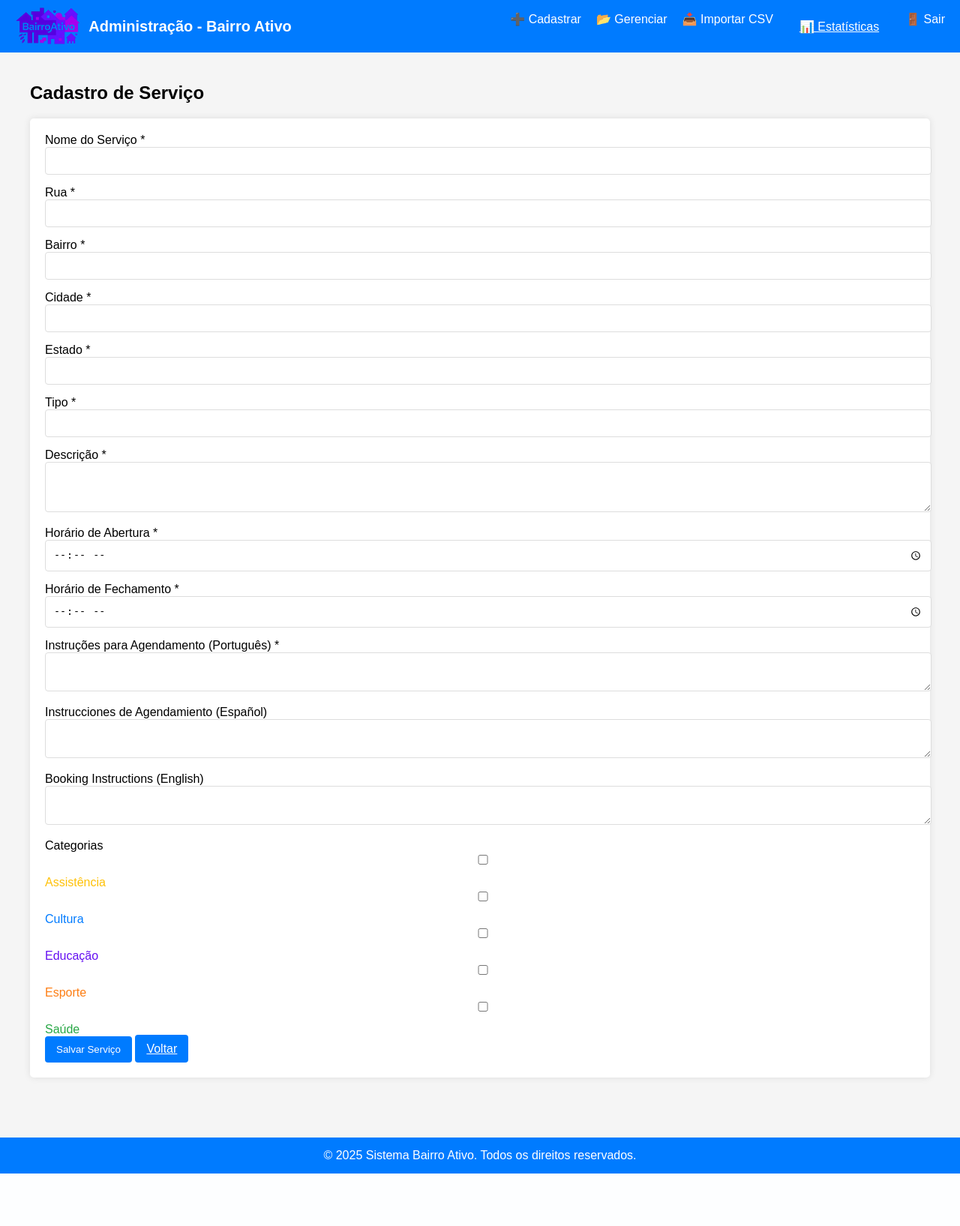
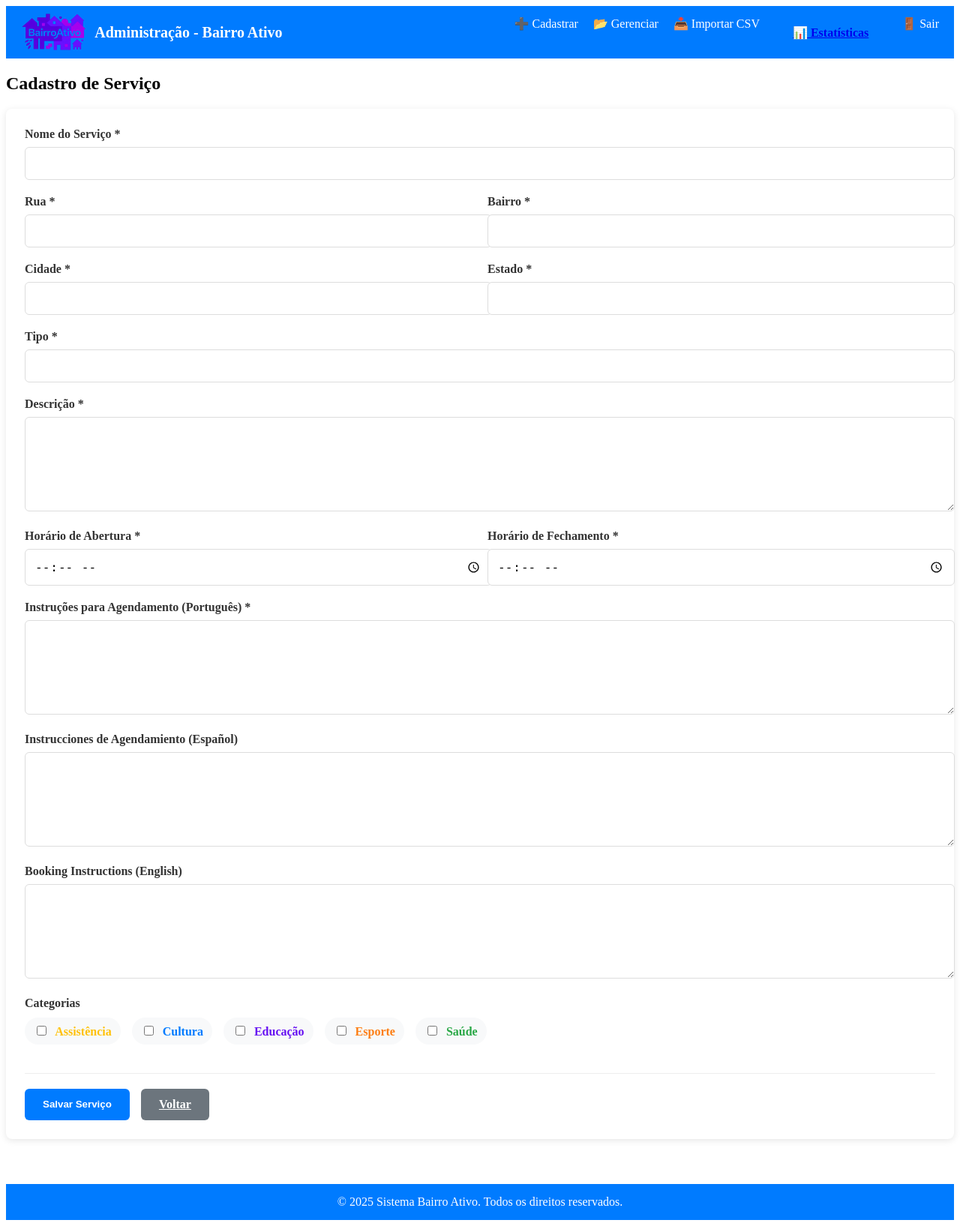
Before and after one commit to leotiag0/bairroativo, a PHP site: page /admin_cadastro.php in a window 1280 px wide. Shown: the whole page at 75% size. Before the commit the page ends 1565 px from the top, so only its background shows below. Run offline with PHP 8.4, Linux system fonts and the light colour scheme; the visitor is signed in with stand-in values (Sample User, id 1); data comes from the database, SQL or seed files in the repository; a stand-in replaces the project's code that opens the database connection.

Commit message:
Update admin.css

```diff
--- a/css/admin.css
+++ b/css/admin.css
@@ -1,79 +1,151 @@
-/* GERAL */
-body {
-    font-family: Arial, sans-serif;
-    margin: 0;
-    padding: 0;
-    background-color: #f5f5f5;
+/* FORMULÁRIO DE CADASTRO */
+.form-cadastro {
+    background: #fff;
+    padding: 25px;
+    border-radius: 8px;
+    box-shadow: 0 2px 10px rgba(0,0,0,0.1);
+    margin: 20px 0;
 }
 
-.container {
-    max-width: 1200px;
-    margin: 0 auto;
-    padding: 20px;
+.form-group {
+    margin-bottom: 20px;
 }
 
-/* HEADER */
-.admin-header {
-    background: #007bff;
-    color: white;
-    padding: 15px 20px;
-    display: flex;
-    justify-content: space-between;
-    align-items: center;
+.form-group label {
+    display: block;
+    margin-bottom: 8px;
+    font-weight: 600;
+    color: #333;
 }
 
-/* FORMULÁRIOS */
-form {
-    background: white;
-    padding: 20px;
-    border-radius: 5px;
-    box-shadow: 0 0 10px rgba(0,0,0,0.1);
+.form-control {
+    width: 100%;
+    padding: 12px;
+    border: 1px solid #ddd;
+    border-radius: 6px;
+    font-size: 16px;
+    transition: border-color 0.3s;
 }
 
-input, textarea, select {
-    width: 100%;
-    padding: 10px;
-    margin-bottom: 15px;
-    border: 1px solid #ddd;
-    border-radius: 4px;
+.form-control:focus {
+    border-color: #007bff;
+    outline: none;
+    box-shadow: 0 0 0 3px rgba(0,123,255,0.1);
+}
+
+textarea.form-control {
+    min-height: 100px;
+    resize: vertical;
+}
+
+.form-row {
+    display: flex;
+    gap: 20px;
+    margin-bottom: 20px;
+}
+
+.form-row .form-group {
+    flex: 1;
+    margin-bottom: 0;
+}
+
+/* CHECKBOX DE CATEGORIAS */
+.categorias-list {
+    display: flex;
+    flex-wrap: wrap;
+    gap: 15px;
+    margin-top: 10px;
+}
+
+.categoria-item {
+    display: flex;
+    align-items: center;
+    padding: 8px 12px;
+    background: #f8f9fa;
+    border-radius: 20px;
+    cursor: pointer;
+    transition: all 0.3s;
+}
+
+.categoria-item:hover {
+    background: #e9ecef;
+}
+
+.categoria-item input {
+    margin-right: 8px;
+    cursor: pointer;
 }
 
 /* BOTÕES */
+.form-actions {
+    display: flex;
+    gap: 15px;
+    margin-top: 30px;
+    padding-top: 20px;
+    border-top: 1px solid #eee;
+}
+
 .btn {
+    padding: 12px 24px;
+    border-radius: 6px;
+    font-weight: 600;
+    cursor: pointer;
+    transition: all 0.3s;
+    text-align: center;
+}
+
+.btn-primary {
     background: #007bff;
     color: white;
-    padding: 10px 15px;
     border: none;
-    border-radius: 4px;
-    cursor: pointer;
 }
 
-/* TABELAS */
-table {
-    width: 100%;
-    border-collapse: collapse;
-    margin: 20px 0;
+.btn-primary:hover {
+    background: #0069d9;
 }
 
-th, td {
-    padding: 12px;
-    text-align: left;
-    border-bottom: 1px solid #ddd;
+.btn-secondary {
+    background: #6c757d;
+    color: white;
+    border: none;
+}
+
+.btn-secondary:hover {
+    background: #5a6268;
 }
 
 /* MENSAGENS */
-.msg {
-    padding: 10px;
-    margin: 10px 0;
-    border-radius: 4px;
+.alert {
+    padding: 15px;
+    margin-bottom: 20px;
+    border-radius: 6px;
 }
 
-.msg-error {
-    background: #ffdddd;
-    color: #d8000c;
+.success {
+    background: #d4edda;
+    color: #155724;
+    border: 1px solid #c3e6cb;
 }
 
-.msg-success {
-    background: #ddffdd;
-    color: #007700;
+.error {
+    background: #f8d7da;
+    color: #721c24;
+    border: 1px solid #f5c6cb;
 }
+
+/* RESPONSIVO */
+@media (max-width: 768px) {
+    .form-row {
+        flex-direction: column;
+        gap: 0;
+    }
+
+    .form-actions {
+        flex-direction: column;
+    }
+
+    .btn {
+        width: 100%;
+        margin-bottom: 10px;
+    }
+}
```
